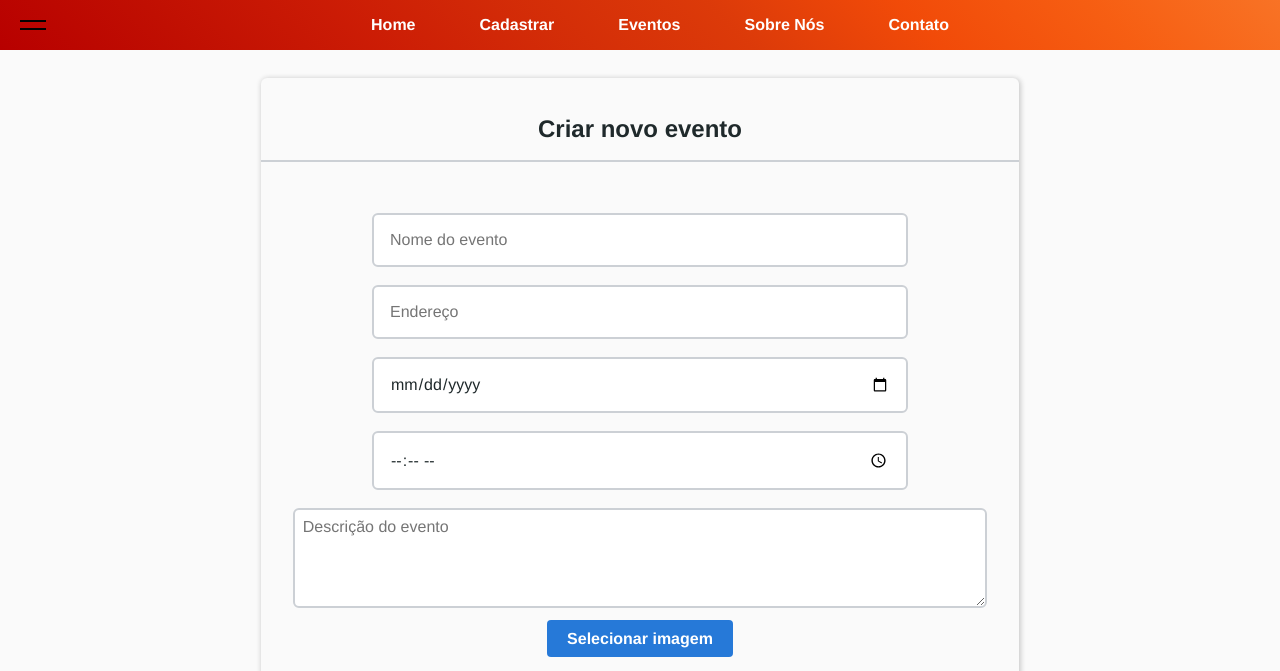
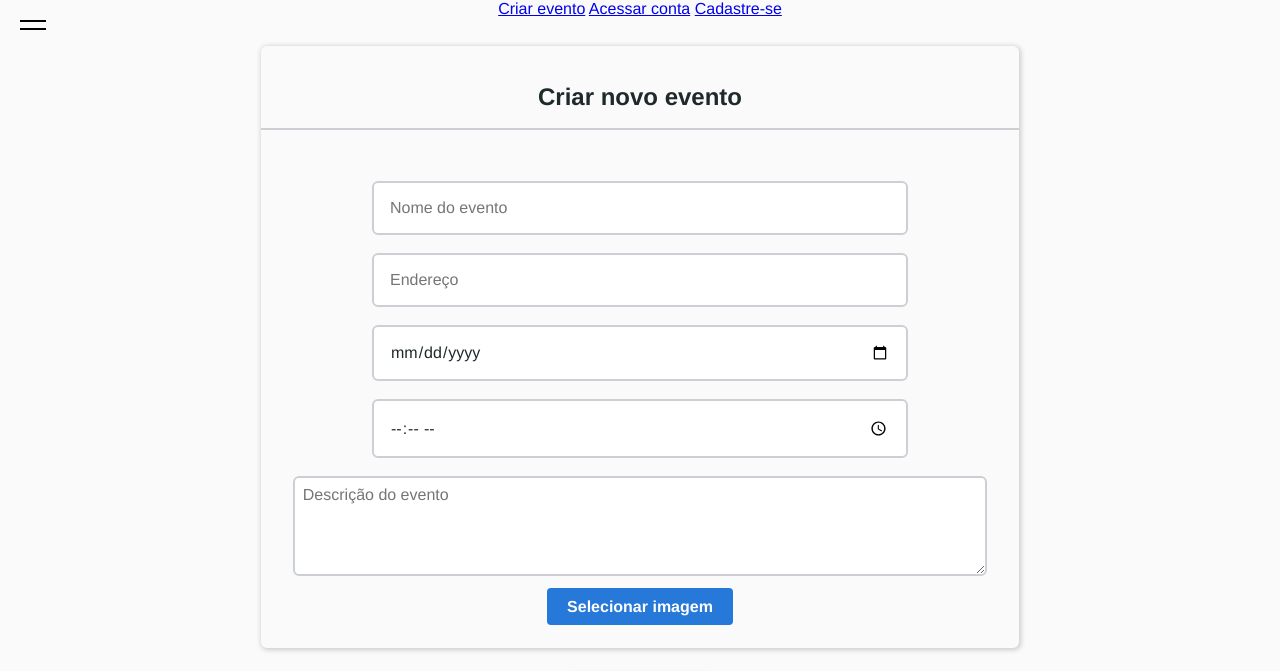
Before and after one commit to ICEI-PUC-Minas-PMV-ADS/pmv-ads-2024-1-e1-proj-web-t1-pmv-ads-2024-1-e1-eventracker, a plain HTML site: page codigo-fonte/novo-evento/novoevento.html in a window 1280 px wide. Shown: the top 671 px of the page. Drawn offline with Linux system fonts and the light colour scheme.

Commit message:
Alteração do cabeçalho
Cabeçalho alterado, código otimizado e menos redundante. Trocado por uma navbar

```diff
--- a/codigo-fonte/novo-evento/novoevento.html
+++ b/codigo-fonte/novo-evento/novoevento.html
@@ -9,17 +9,13 @@
 </head>
 <body>
     <!--CABEÇALHO DA PÁGINA-->
-    <header>
-            <ul>
-                <li><a href="#" title="Home">Home</a></li>
-                <li><a href="#" title="Sobre">Cadastrar</a></li>
-                <li><a href="#" title="Serviços">Eventos</a></li>
-                <li><a href="#" title="Artigos">Sobre Nós</a></li>
-                <li><a href="#" title="Contato">Contato</a></li>
-
-            </ul>
-
-    </header>
+    <nav class="navbar">
+        <div class="navbar-buttons">
+            <a href="#" class="btn-create-event">Criar evento</a>
+            <a href="#" class="btn-login">Acessar conta</a>
+            <a href="#" class="btn-register">Cadastre-se</a>
+        </div>
+    </nav>
     <!--MENU HAMBURGUER
     -->
     <div class="hamburguer-menu">
```
